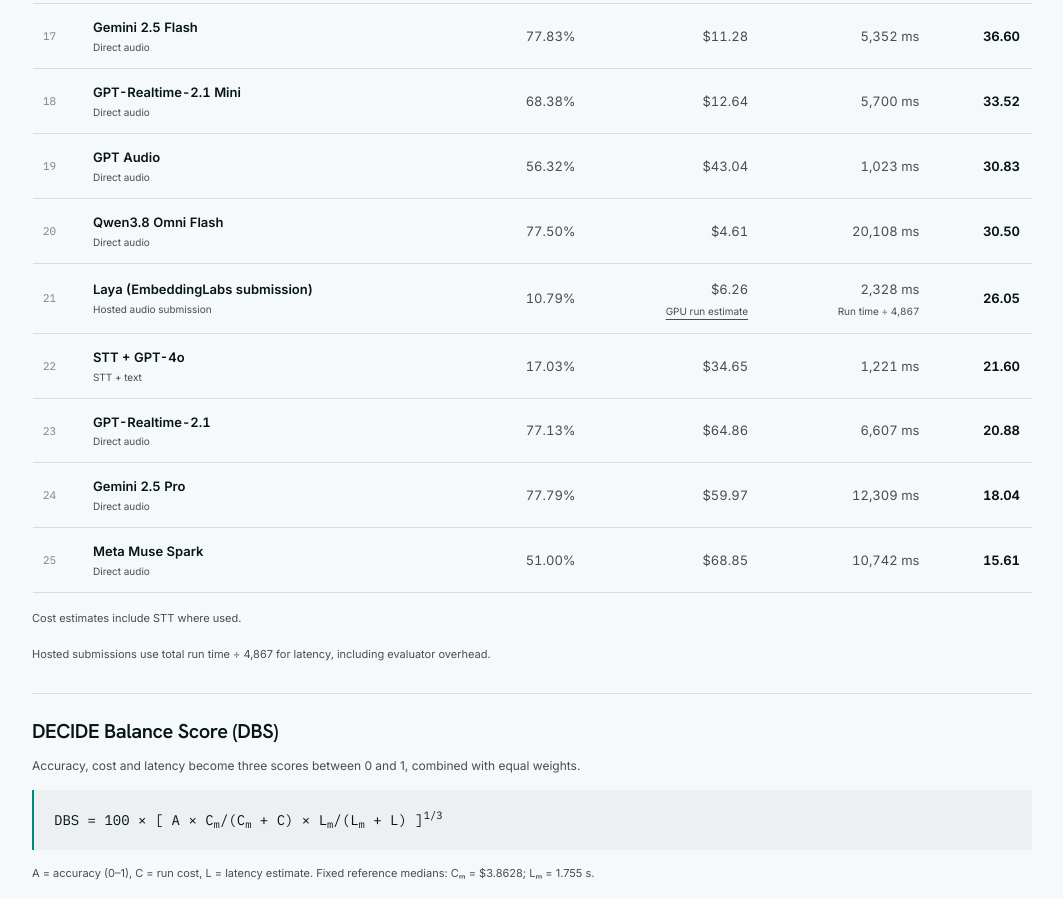
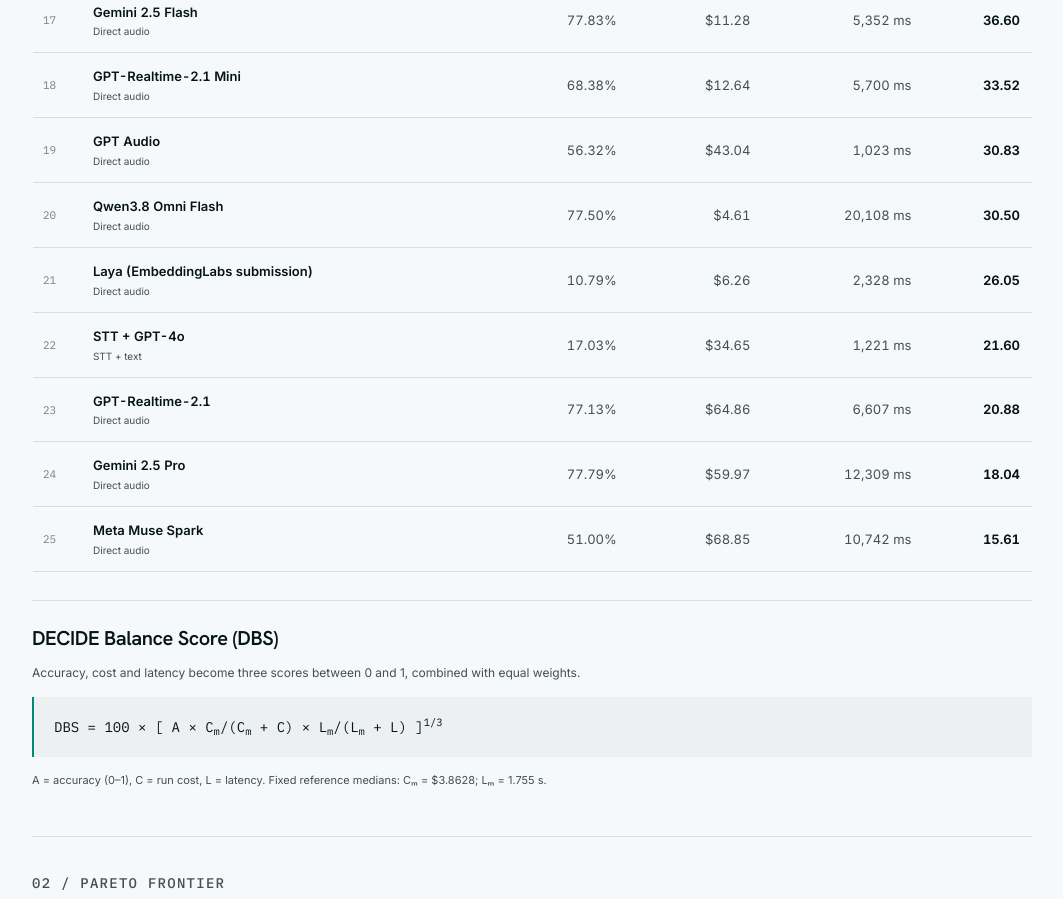
Before and after one commit to tazolabs/DECIDE, a website: page site/leaderboard.html in a window 1280 px wide. Shown: the part 1992-2891 px from the top of the page, without its empty margins (108-1171 px from the left). Drawn offline with Linux system fonts and the light colour scheme.

Commit message:
Simplify leaderboard metric cells and modality labels

```diff
--- a/site/leaderboard.css
+++ b/site/leaderboard.css
@@ -1,9 +1,9 @@
 .hero .leaderboard-page-label{font:600 clamp(28px,3vw,40px)/1.15 var(--display);letter-spacing:-.025em;color:var(--ink);margin:28px 0 0}
-.metric-detail{display:block;font-size:10px;line-height:1.5;font-weight:400;margin-top:4px;color:var(--muted)}[hidden]{display:none!important}
+[hidden]{display:none!important}
 .leaderboard-content{padding-top:10px}.leaderboard-content .section{padding-top:34px;margin-bottom:0;padding-bottom:46px}.leaderboard-content .section>p{font-size:14px;color:var(--muted)}
 .leaderboard-toolbar{display:flex;justify-content:space-between;align-items:center;gap:20px;margin:28px 0 24px}.leaderboard-meta{font:11px/1.7 var(--mono);color:var(--muted)}.sort-controls{display:flex;align-items:center;gap:12px;font-size:12px}.sort-options{display:flex;border:1px solid var(--line-2);padding:3px;border-radius:6px;gap:3px}.sort-options button{font-size:12px;line-height:1.4;border:0;background:transparent;padding:9px 15px;min-height:36px;border-radius:3px;color:var(--muted)}.sort-options button[aria-pressed=true]{background:var(--ink);color:var(--paper)}.sort-options button:hover:not([aria-pressed=true]){background:var(--soft-2);color:var(--ink)}
 .leaderboard-table{font-variant-numeric:tabular-nums}.leaderboard-table caption{text-align:left}.leaderboard-table th,.leaderboard-table td{vertical-align:middle;padding:14px 14px}.leaderboard-table thead th{white-space:nowrap}.leaderboard-table .rank-column{font:11px var(--mono);color:var(--dim);width:46px;padding-left:10px}.leaderboard-table .model-name{min-width:230px}.model-name span{display:block;line-height:1.45}.model-name small{display:block;font-size:10px;font-weight:400;color:var(--muted);margin-top:3px;line-height:1.4}.leaderboard-table .metric-column{text-align:right;white-space:nowrap;color:var(--muted);font-size:13px}.leaderboard-table thead th:not(:nth-child(2)){text-align:right}.leaderboard-table thead th:first-child{text-align:left}.leaderboard-table .sorted-metric{color:var(--ink);font-weight:600}.leaderboard-table .dbs-column{font-weight:650;color:var(--ink)}.leaderboard-table .model-tazo{background:var(--accent-soft)}.leaderboard-table .model-tazo th,.leaderboard-table .model-tazo .dbs-column{color:var(--accent-strong)}.leaderboard-table .model-tazo .rank-column{border-left:2px solid var(--accent)}.leaderboard-table thead [aria-sort]{color:var(--accent-strong)}.leaderboard-table thead [aria-sort=descending]::after{content:" ↓"}.leaderboard-table thead [aria-sort=ascending]::after{content:" ↑"}.leaderboard-table th:last-child,.leaderboard-table td:last-child{padding-right:12px}
-.leaderboard-content .measurement-note{font-size:11px!important;line-height:1.8;margin:16px 0 0;color:var(--muted)}.dbs-explainer{margin-top:28px;padding:24px 0 0;border-top:1px solid var(--line)}.dbs-explainer h3{font-size:20px}.dbs-explainer p{font-size:12px;color:var(--muted);margin-bottom:12px}.dbs-equation{display:block;overflow-x:auto;white-space:nowrap;font-family:var(--mono);font-size:14px;color:var(--ink);padding:16px 20px;margin:14px 0;background:var(--soft);border-left:2px solid var(--accent)}.dbs-equation sub{font-size:.75em}.dbs-equation sup{font-size:.75em}.dbs-explainer .score-references{font-size:11px;max-width:880px;margin-bottom:0}
+.dbs-explainer{margin-top:28px;padding:24px 0 0;border-top:1px solid var(--line)}.dbs-explainer h3{font-size:20px}.dbs-explainer p{font-size:12px;color:var(--muted);margin-bottom:12px}.dbs-equation{display:block;overflow-x:auto;white-space:nowrap;font-family:var(--mono);font-size:14px;color:var(--ink);padding:16px 20px;margin:14px 0;background:var(--soft);border-left:2px solid var(--accent)}.dbs-equation sub{font-size:.75em}.dbs-equation sup{font-size:.75em}.dbs-explainer .score-references{font-size:11px;max-width:880px;margin-bottom:0}
 .frontier-figure{margin:26px 0 0}
 .frontier-chart{position:relative}
 .frontier-scroll-hint{display:none}
--- a/site/leaderboard.html
+++ b/site/leaderboard.html
@@ -54,8 +54,6 @@
       </div>
       <p id="sort-status" class="sr-only" role="status" aria-live="polite"></p>
       <div class="table-scroll" tabindex="0" role="region" aria-label="Model leaderboard; scroll horizontally on smaller screens"><table class="leaderboard-table"><caption class="sr-only">All models, sorted by DECIDE Balance Score by default. Higher accuracy and DBS are better; lower cost and latency are better.</caption><thead><tr><th scope="col">Rank</th><th scope="col">Model</th><th scope="col" data-sort-column="accuracy">Accuracy</th><th scope="col">Run cost</th><th scope="col" data-sort-column="latency">Latency</th><th scope="col" data-sort-column="dbs" aria-sort="descending">DBS</th></tr></thead><tbody id="model-results"></tbody></table></div>
-      <p class="measurement-note">Cost estimates include STT where used.</p>
-      <p class="measurement-note">Hosted submissions use total run time ÷ 4,867 for latency, including evaluator overhead.</p>
       <div class="dbs-explainer">
         <h3>DECIDE Balance Score (DBS)</h3>
         <p>Accuracy, cost and latency become three scores between 0 and 1, combined with equal weights.</p>
--- a/site/leaderboard.js
+++ b/site/leaderboard.js
@@ -28,24 +28,11 @@ function showTable(data, sort = 'dbs') {
     tr.append(node('td', 'rank-column', String(index + 1).padStart(2, '0')));
     const name = node('th', 'model-name');
     name.scope = 'row';
-    name.append(node('span', '', model.name), node('small', '', model.input === 'audio'
-      ? model.submission ? 'Hosted audio submission' : 'Direct audio' : 'STT + text'));
+    name.append(node('span', '', model.name), node('small', '', model.input === 'audio' ? 'Direct audio' : 'STT + text'));
     tr.append(name);
     for (const [key, value] of [['accuracy', percent(model.accuracy)], ['cost', money(model.cost_usd)],
       ['latency', latency(model.latency_ms)], ['dbs', model.dbs.toFixed(2)]]) {
-      const cell = node('td', `metric-column ${key === sort ? 'sorted-metric' : ''} ${key === 'dbs' ? 'dbs-column' : ''}`, value);
-      if (key === 'cost' && ['submitter-estimate','gpu-runtime-estimate','token-usage-estimate'].includes(model.measurements?.cost?.status)) {
-        const source = node('a', 'metric-detail', model.measurements.cost.status === 'gpu-runtime-estimate' ? 'GPU run estimate' : 'Cost estimate');
-        source.href = model.measurements.cost.source_url;
-        source.title = [model.measurements.cost.basis, ...(model.measurements.cost.assumptions || [])].filter(Boolean).join(' ');
-        cell.append(source);
-      }
-      if (key === 'latency' && model.latency_basis === 'run-elapsed-per-question') {
-        const method=node('small','metric-detail','Run time ÷ 4,867');
-        method.title=model.measurements.latency.basis;
-        cell.append(method);
-      }
-      tr.append(cell);
+      tr.append(node('td', `metric-column ${key === sort ? 'sorted-metric' : ''} ${key === 'dbs' ? 'dbs-column' : ''}`, value));
     }
     body.append(tr);
   });
@@ -249,7 +236,7 @@ async function init() {
     document.querySelectorAll('[data-leaderboard-content]').forEach(section => section.hidden = false);
     await document.fonts.ready;
     showFrontier(data);
-    document.querySelector('#score-references').textContent = `A = accuracy (0–1), C = run cost, L = latency estimate. Fixed reference medians: Cₘ = $${data.reference.cost_usd.toFixed(4)}; Lₘ = ${(data.reference.latency_ms / 1000).toFixed(3)} s.`;
+    document.querySelector('#score-references').textContent = `A = accuracy (0–1), C = run cost, L = latency. Fixed reference medians: Cₘ = $${data.reference.cost_usd.toFixed(4)}; Lₘ = ${(data.reference.latency_ms / 1000).toFixed(3)} s.`;
     document.querySelector('#leaderboard-loading').hidden = true;
   } catch {
     document.querySelector('#leaderboard-loading').textContent = 'The leaderboard could not be loaded. Please refresh to try again.';
```
Also changed, not shown: docs/community-submissions.md (+2 -2 lines), docs/leaderboard.md (+4 -0 lines).
